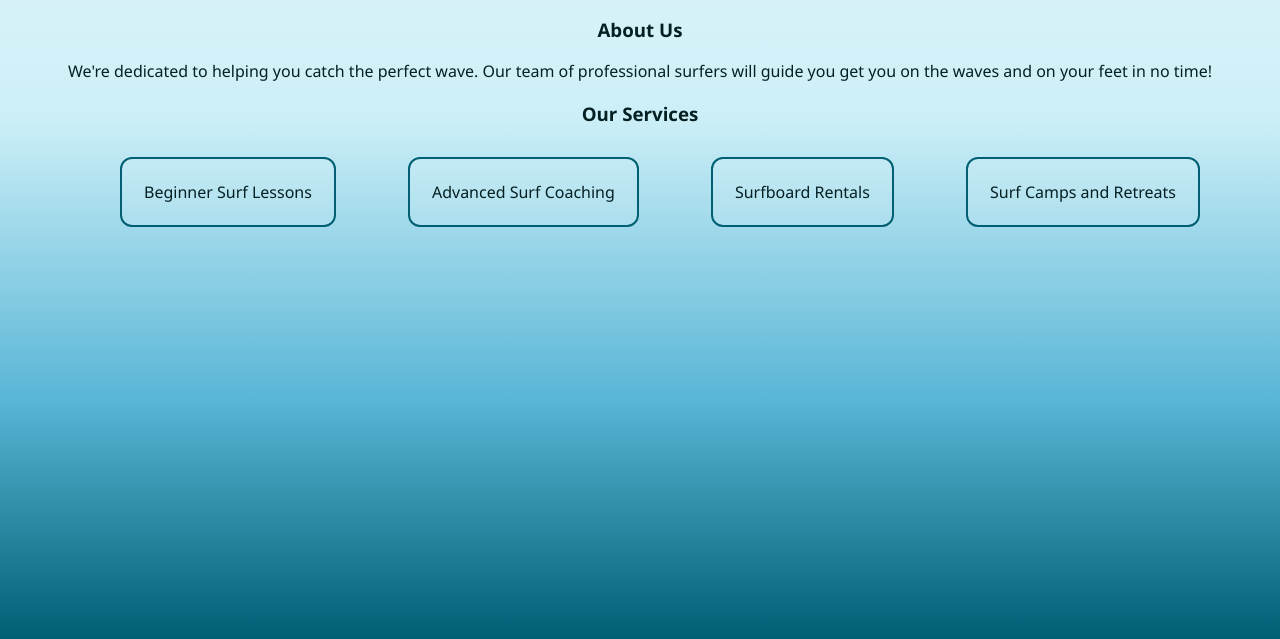
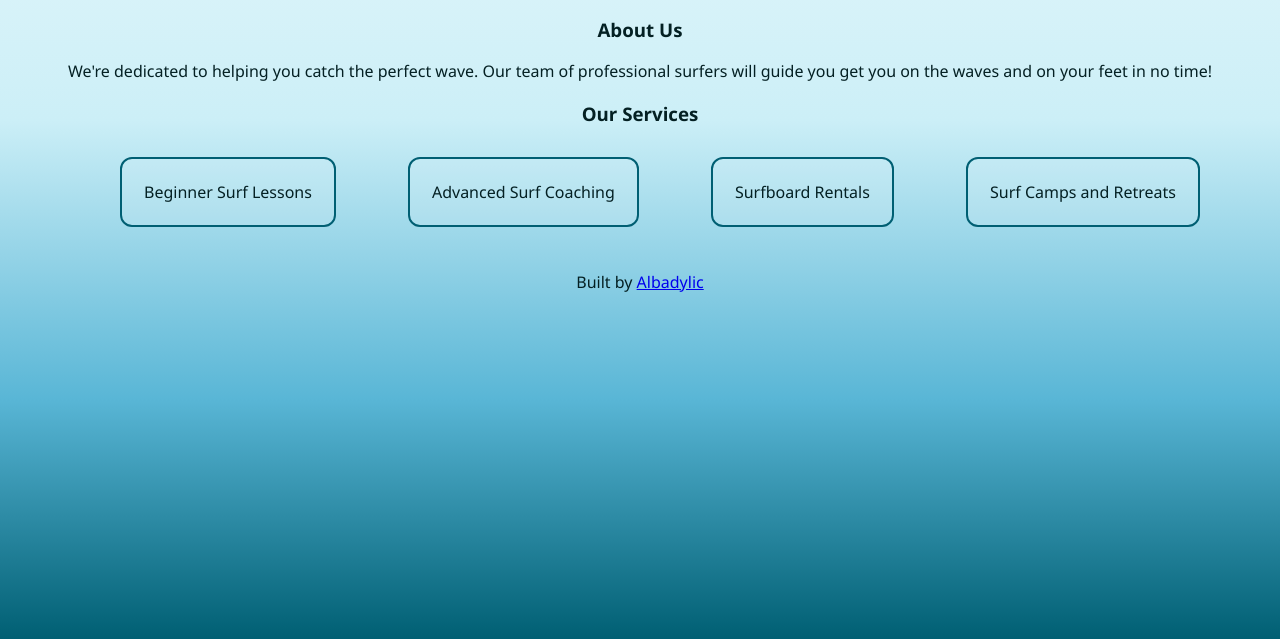
Before and after one commit to Albadylic/swell-time, a plain HTML site: page index.html in a window 1280 px wide. Shown: the part 161-800 px from the top of the page. Drawn offline with Linux system fonts and the light colour scheme.

Commit message:
Add a footer

```diff
--- a/index.html
+++ b/index.html
@@ -30,5 +30,11 @@
         </ul>
       </section>
     </main>
+    <footer>
+      <p>
+        Built by
+        <a href="https://github.com/albadylic" target="_blank">Albadylic</a>
+      </p>
+    </footer>
   </body>
 </html>
```
